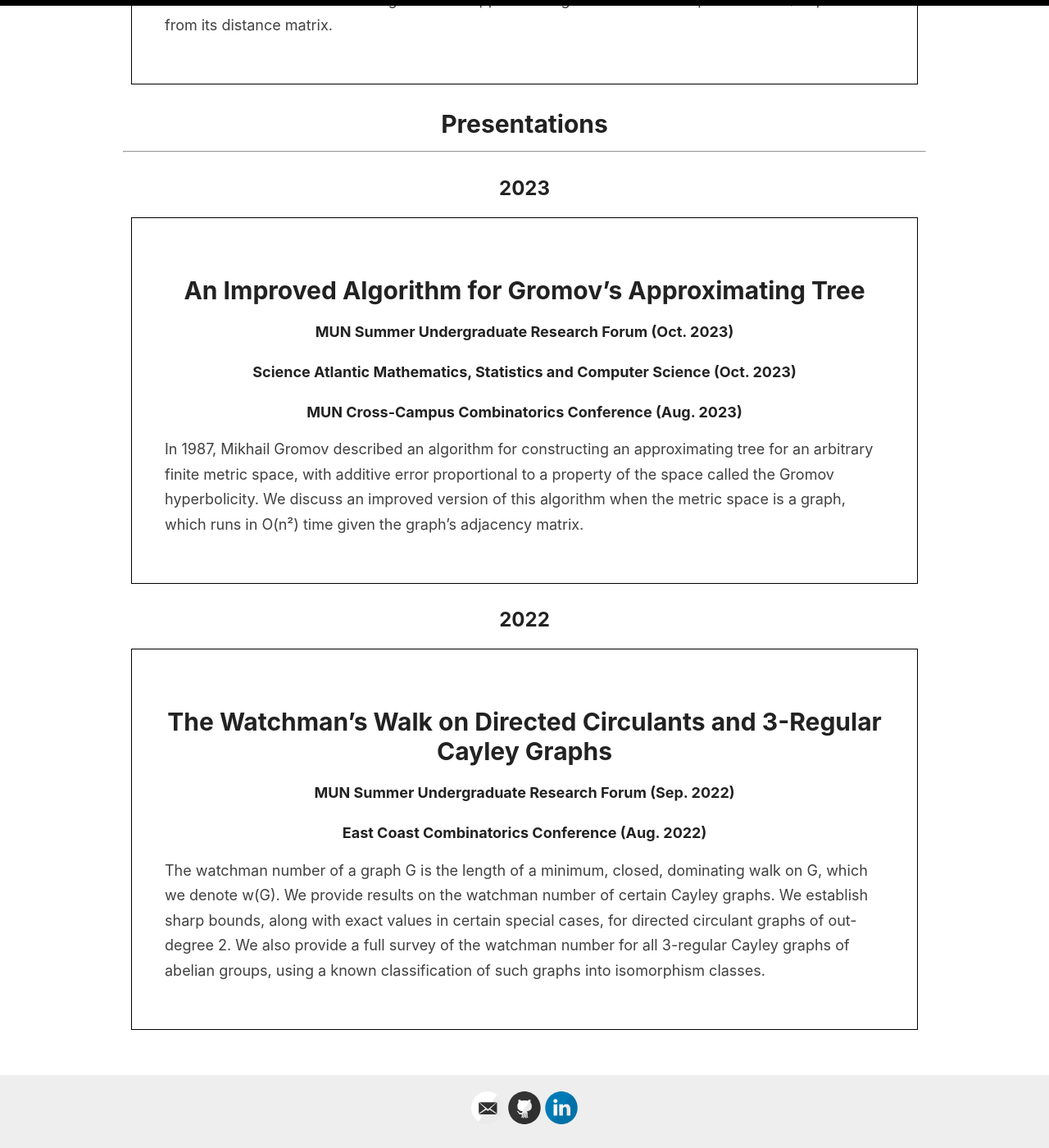
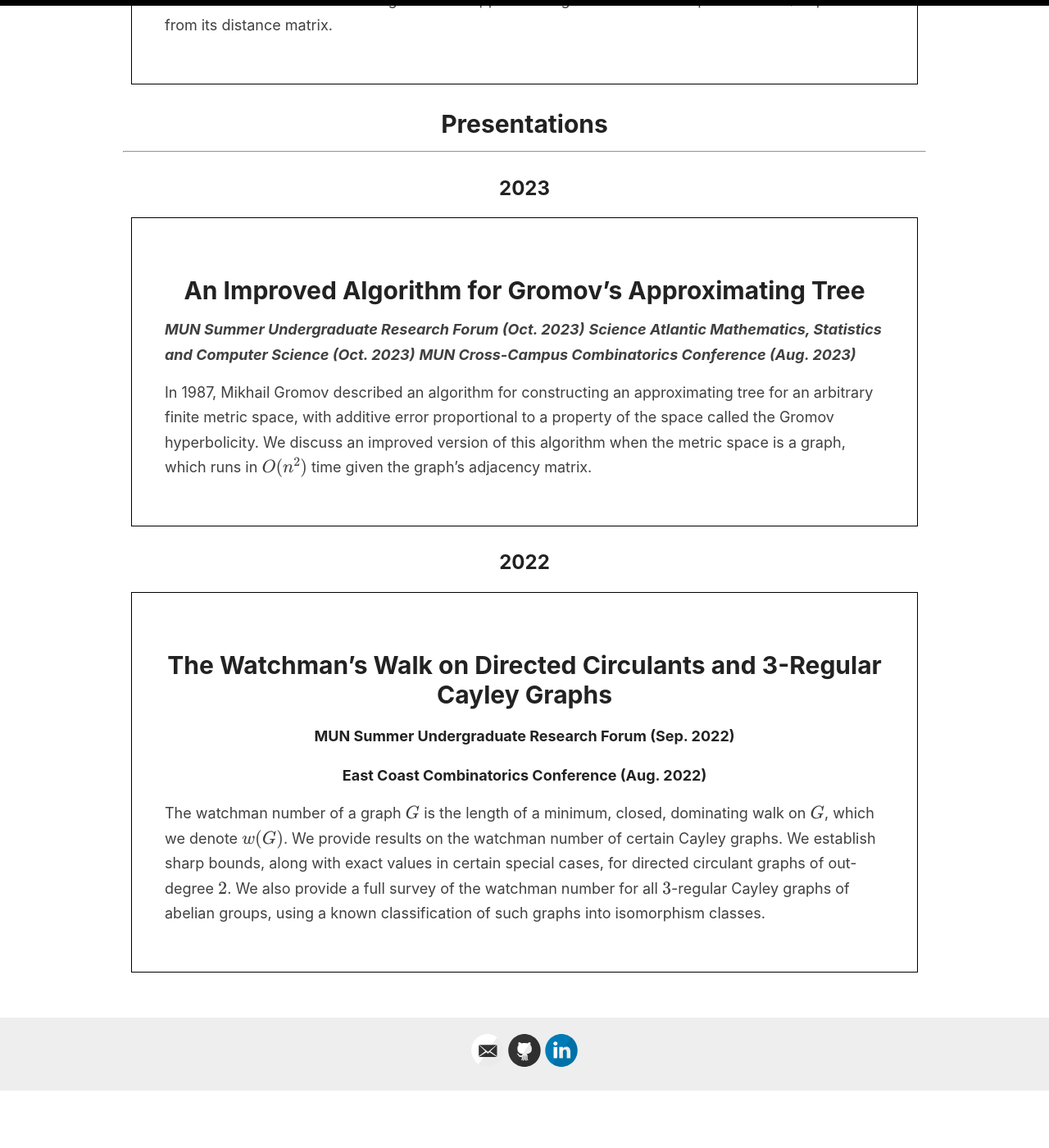
Before and after one commit to And-ers/And-ers.github.io, a Jekyll site: the page built from _pages/publications.md, in a window 1280 px wide and 1400 px high, scrolled down 1382 px. Shown: the whole window at 82% size. Built offline with Jekyll 4.4.1, drawn with Linux system fonts in a browser that asks for light colours; after the commit the page ends 2713 px from its top, so only the background shows below that.

Commit message:
modified:   _pages/publications.md

```diff
--- a/_pages/publications.md
+++ b/_pages/publications.md
@@ -59,11 +59,15 @@ Given a pointed metric space \\((X,\mathrm{dist},w)\\) on \\(n\\) points, its Gr
 
 # An Improved Algorithm for Gromov's Approximating Tree
 
-#### MUN Summer Undergraduate Research Forum (Oct. 2023) <br>
-#### Science Atlantic Mathematics, Statistics and Computer Science (Oct. 2023) <br>
-#### MUN Cross-Campus Combinatorics Conference (Aug. 2023) <br>
+<p style="text-align:left;" markdown="1">
 
-In 1987, Mikhail Gromov described an algorithm for constructing an approximating tree for an arbitrary finite metric space, with additive error proportional to a property of the space called the Gromov hyperbolicity. We discuss an improved version of this algorithm when the metric space is a graph, which runs in O(n²) time given the graph's adjacency matrix.
+***MUN Summer Undergraduate Research Forum (Oct. 2023)***
+***Science Atlantic Mathematics, Statistics and Computer Science (Oct. 2023)***
+***MUN Cross-Campus Combinatorics Conference (Aug. 2023)***
+
+</p>
+
+In 1987, Mikhail Gromov described an algorithm for constructing an approximating tree for an arbitrary finite metric space, with additive error proportional to a property of the space called the Gromov hyperbolicity. We discuss an improved version of this algorithm when the metric space is a graph, which runs in \\(O(n^2)\\) time given the graph's adjacency matrix.
 
 </div>
 
@@ -76,6 +80,6 @@ In 1987, Mikhail Gromov described an algorithm for constructing an approximating
 #### MUN Summer Undergraduate Research Forum (Sep. 2022) <br>
 #### East Coast Combinatorics Conference (Aug. 2022)
 
-The watchman number of a graph G is the length of a minimum, closed, dominating walk on G, which we denote w(G). We provide results on the watchman number of certain Cayley graphs. We establish sharp bounds, along with exact values in certain special cases, for directed circulant graphs of out-degree 2. We also provide a full survey of the watchman number for all 3-regular Cayley graphs of abelian groups, using a known classification of such graphs into isomorphism classes.
+The watchman number of a graph \\(G\\) is the length of a minimum, closed, dominating walk on \\(G\\), which we denote \\(w(G)\\). We provide results on the watchman number of certain Cayley graphs. We establish sharp bounds, along with exact values in certain special cases, for directed circulant graphs of out-degree \\(2\\). We also provide a full survey of the watchman number for all \\(3\\)-regular Cayley graphs of abelian groups, using a known classification of such graphs into isomorphism classes.
 
 </div>
```
Also changed, not shown: other parts of _pages/publications.md (+1 -1 lines).
